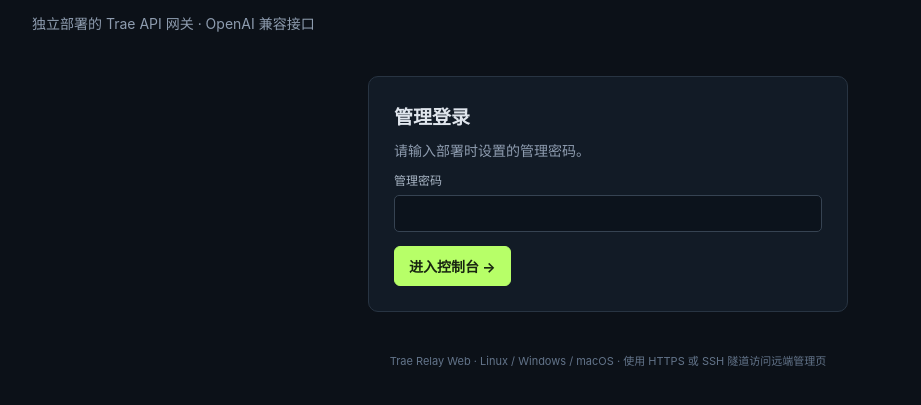
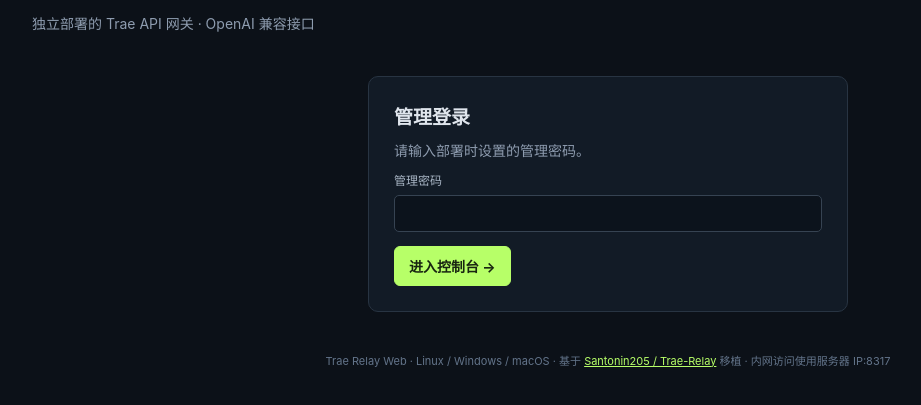
Before and after one commit to re-proxy/trae-relay-web, a plain HTML site: page web/index.html in a window 1280 px wide. Shown: the part 213-618 px from the top of the page, without its empty margins (32-953 px from the left). Drawn offline with Linux system fonts and the light colour scheme; no server answers.

Commit message:
Simplify LAN deployment and credit upstream Trae Relay

```diff
--- a/web/index.html
+++ b/web/index.html
@@ -9,4 +9,4 @@
 <section class="card" id="models"><div class="heading"><div><h2>模型与偏好</h2><p>模型来自当前账号的实时上游目录；别名用于客户端请求。</p></div><button id="refreshModels">刷新模型目录</button></div><div id="modelList"></div></section>
 <section class="card" id="access"><h2>API 接入</h2><p>Base URL：<code id="baseURL"></code></p><p>API Key：<code id="keySuffix"></code> <button id="rotateKey">生成新密钥</button></p><p>新密钥仅在生成时显示，旧密钥立即失效。管理密码与 API Key 相互独立。</p><div id="newKeyBox" hidden><label>请复制并安全保存<input id="newKey" readonly></label><button id="hideKey">隐藏密钥</button></div></section>
 <section class="card" id="usage"><h2>使用记录</h2><p>保留最近 500 次请求。Token 为上游报告值，不推算积分或费用。</p><div class="scroll"><table><thead><tr><th>时间</th><th>模型</th><th>输入</th><th>输出</th><th>缓存</th><th>状态</th><th>耗时</th></tr></thead><tbody id="usageList"></tbody></table></div></section></div>
-<footer>Trae Relay Web · Linux / Windows / macOS · 使用 HTTPS 或 SSH 隧道访问远端管理页</footer></main></body></html>
+<footer>Trae Relay Web · Linux / Windows / macOS · 基于 <a href="https://github.com/Santonin205/Trae-Relay" target="_blank" rel="noreferrer noopener">Santonin205 / Trae-Relay</a> 移植 · 内网访问使用服务器 IP:8317</footer></main></body></html>
```
Also changed, not shown: 6 other files.
